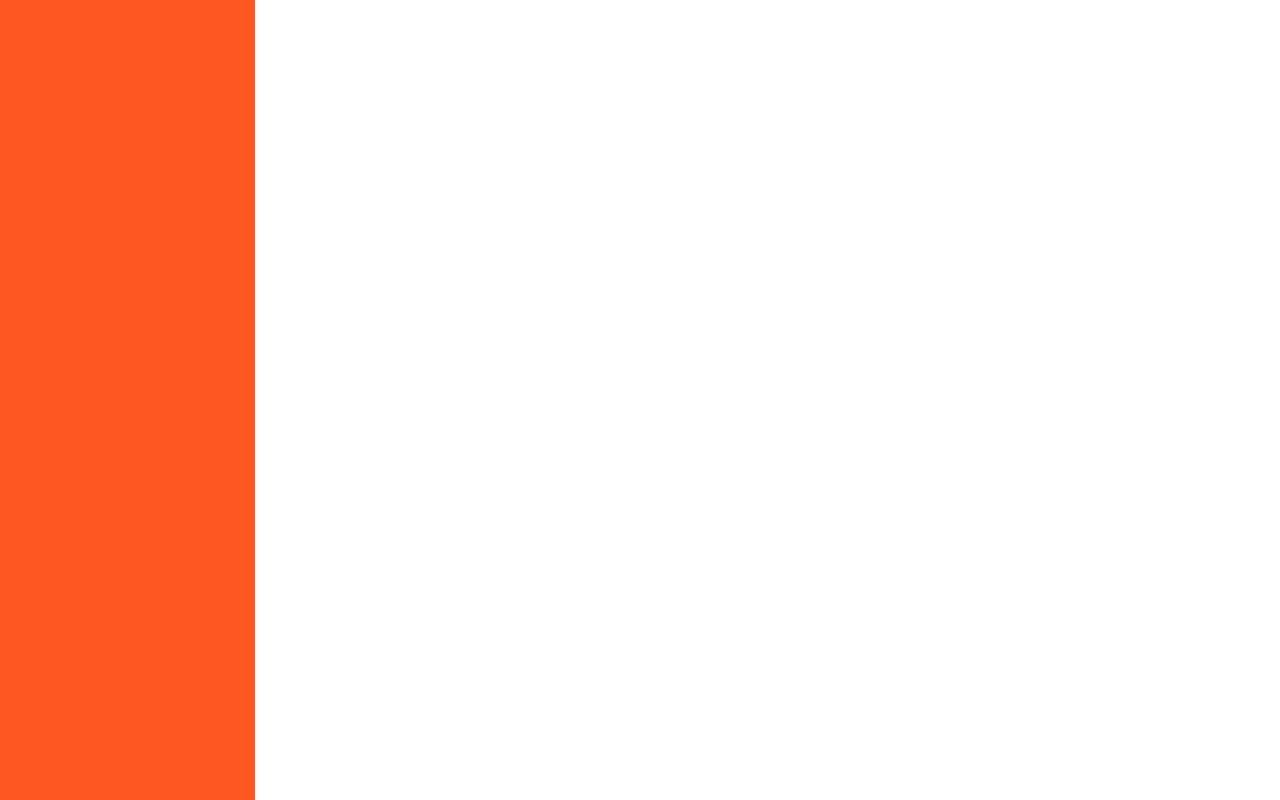
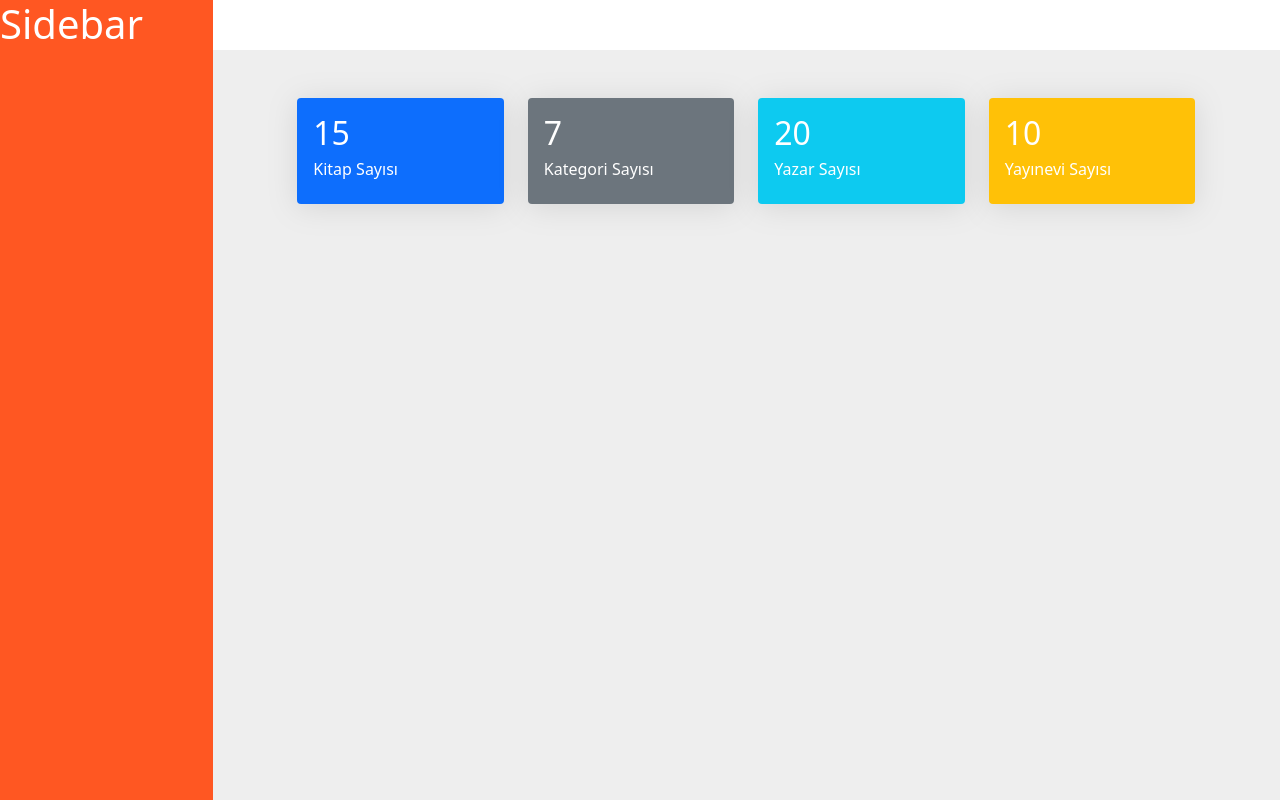
Before and after one commit to mehmetaliayvaz/kutuphane, a Vue app: page / in a window 1280 px wide. Built offline with nearby package versions, Linux system fonts and the light colour scheme.

Commit message:
home-cards created

```diff
--- a/src/App.vue
+++ b/src/App.vue
@@ -1,15 +1,23 @@
 <template>
-  <Sidebar />
-  <RouterView />
+  <div class="app d-flex">
+    <Sidebar />
+    <div class="w-100">
+      <Header />
+      <RouterView />
+    </div>
+
+  </div>
 </template>
 
 <script>
 import Sidebar from "../src/components/shared/Sidebar.vue";
+import Header from './components/shared/Header.vue';
 
 export default {
   name: 'App',
   components: {
     Sidebar,
+    Header,
   }
 
 }
@@ -19,4 +27,8 @@ export default {
 
   @import "./scss/app.scss";
 
+  .app{
+    background: $body-color;
+  }
+
 </style>
--- /dev/null
+++ b/src/components/cards/HomeCard.vue
@@ -0,0 +1,32 @@
+<template>
+  <div class="home-card bg-primary text-white p-3 rounded" :class="info.color">
+    <h2> {{ info.number }} </h2>
+    <h3 class="home-card-text"> {{ info.text }} </h3>
+  </div>
+</template>
+
+<script>
+export default {
+  name: 'HomeCard',
+  props: {
+    info: {
+      type: Object,
+      required: true,
+    },
+  },
+
+}
+</script>
+
+<style lang="scss" scoped>
+
+  .home-card{
+    filter: drop-shadow(0px 3px 15px rgba(0, 0, 0, 0.1));
+
+    &-text{
+      font-size: 1rem;
+    }
+
+  }
+
+</style>
--- /dev/null
+++ b/src/components/shared/Header.vue
@@ -0,0 +1,22 @@
+<template>
+  <div id="header" class="header">
+
+  </div>
+</template>
+
+<script>
+export default {
+  name: 'Header',
+
+}
+</script>
+
+<style lang="scss" scoped>
+
+  .header{
+    width: 100%;
+    height: 50px;
+    background: #fff;
+  }
+
+</style>
--- a/src/components/shared/Sidebar.vue
+++ b/src/components/shared/Sidebar.vue
@@ -1,7 +1,7 @@
 <template>
 
   <div id="sidebar" class="sidebar">
-
+    <h1 class="text-white">Sidebar</h1>
   </div>
 
 </template>
--- a/src/pages/HomePage.vue
+++ b/src/pages/HomePage.vue
@@ -1,14 +1,40 @@
 <template>
-  <div>
+  <div id="home" class="py-5">
+    <div class="container-app">
+      <div>
+
+        <div class="row">
+          <div v-for="(item, index) in cards" :key="index" class="col-6 col-md-3 mb-4">
+            <home-card :info="item" />
+          </div>
+        </div>
+
+      </div>
+    </div>
   </div>
 </template>
 
 <script>
+import { ref } from "vue";
+import HomeCard from '../components/cards/HomeCard.vue'
 
 export default {
   name: 'HomePage',
   components: {
-  }
+    HomeCard
+  },
+  setup(){
+    const cards = ref([
+      { color: 'bg-primary', number: 15, text: 'Kitap Sayısı' },
+      { color: 'bg-secondary', number: 7, text: 'Kategori Sayısı' },
+      { color: 'bg-info', number: 20, text: 'Yazar Sayısı' },
+      { color: 'bg-warning', number: 10, text: 'Yayınevi Sayısı' },
+    ])
+
+    return{
+      cards,
+    }
+  },
 
 }
 </script>
--- a/src/scss/master.scss
+++ b/src/scss/master.scss
@@ -0,0 +1,7 @@
+
+.container-app{
+  max-width: 930px;
+  width: 100%;
+  padding: 0 1rem;
+  margin: 0 auto
+}
--- a/src/scss/variables.scss
+++ b/src/scss/variables.scss
@@ -1,2 +1,5 @@
+
+
+$body-color: #EEEEEE;
 
 $primary: #FF5722;
```
